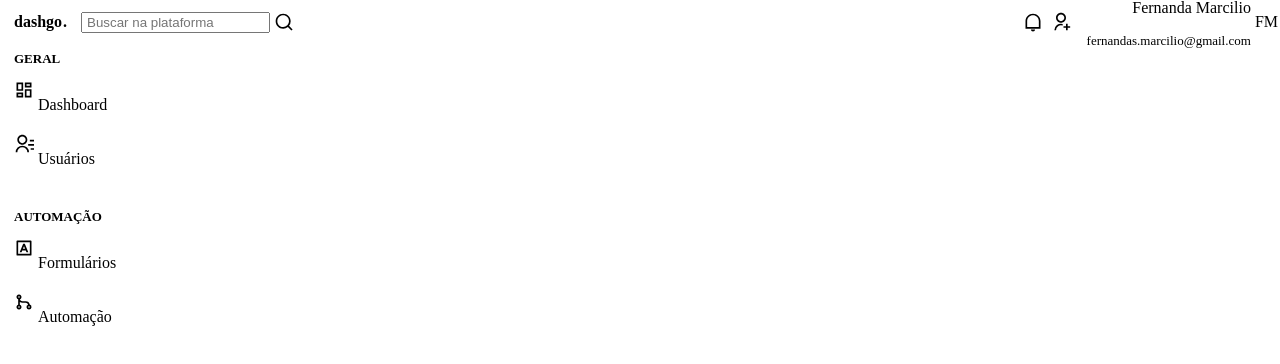
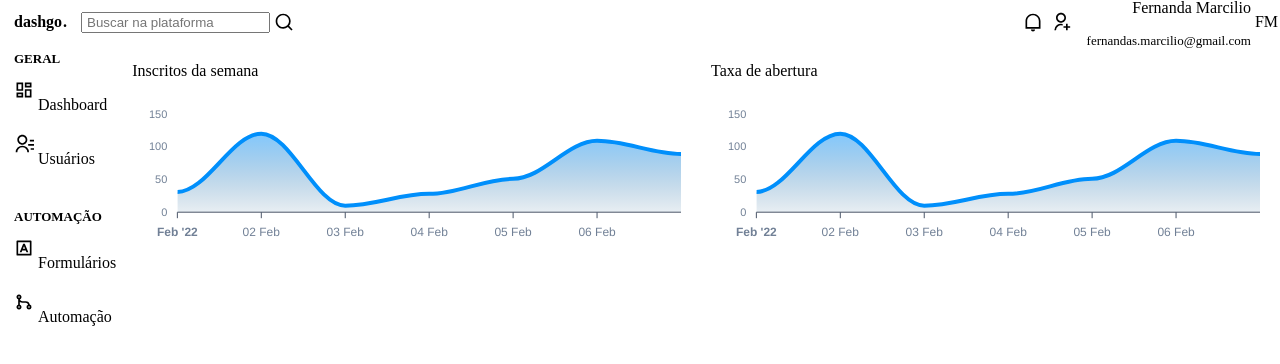
Before and after one commit to fernandasmarcilio/dashgo, a Next.js app: page /dashboard in a window 1280 px wide. Shown: the top 364 px of the page. Built offline with nearby package versions, Linux system fonts and the light colour scheme.

Commit message:
Dashboard page created

```diff
--- a/package.json
+++ b/package.json
@@ -12,9 +12,11 @@
     "@chakra-ui/react": "^1.8.1",
     "@emotion/react": "^11.7.1",
     "@emotion/styled": "^11.6.0",
+    "apexcharts": "^3.33.0",
     "framer-motion": "^6.2.3",
     "next": "12.0.10",
     "react": "17.0.2",
+    "react-apexcharts": "^1.3.9",
     "react-dom": "17.0.2",
     "react-icons": "^4.3.1"
   },
--- a/src/pages/dashboard.tsx
+++ b/src/pages/dashboard.tsx
@@ -1,7 +1,67 @@
-import { Flex } from "@chakra-ui/react"
+import dynamic from 'next/dynamic'
+import { Box, Flex, SimpleGrid, Text, theme } from "@chakra-ui/react"
+import { ApexOptions } from 'apexcharts';
 
 import { Header } from "../components/Header"
 import { Sidebar } from "../components/Sidebar"
+
+// Apexcharts so funciona com o DOM carregado, ele depende do window.
+// Então utiliza-se o dynamic para carregar o Apexcharts pelo lado do Browser
+const Chart = dynamic(() => import('react-apexcharts'), {
+  ssr: false,
+})
+
+const options: ApexOptions = {
+  chart: {
+    toolbar: {
+      show: false,
+    },
+    zoom: {
+      enabled: false,
+    },
+    foreColor: theme.colors.gray[500],
+  },
+  grid: {
+    show: false,
+  },
+  dataLabels: {
+    enabled: false,
+  },
+  tooltip: {
+    enabled: false,
+  },
+  xaxis: {
+    type: 'datetime',
+    axisBorder: {
+      color: theme.colors.gray[600],
+    },
+    axisTicks: {
+      color: theme.colors.gray[600],
+    },
+    categories: [
+      '2022-02-01T00:00:00.000Z',
+      '2022-02-02T00:00:00.000Z',
+      '2022-02-03T00:00:00.000Z',
+      '2022-02-04T00:00:00.000Z',
+      '2022-02-05T00:00:00.000Z',
+      '2022-02-06T00:00:00.000Z',
+      '2022-02-07T00:00:00.000Z',
+    ]
+  },
+  fill: {
+    opacity: 0.3,
+    type: 'gradient',
+    gradient: {
+      shade: 'dark',
+      opacityFrom: 0.7,
+      opacityTo: 0.3,
+    }
+  }
+}
+
+const series = [
+  { name: 'series1', data: [31, 120, 10, 28, 51, 109, 89]}
+]
 
 export default function Dashboard() {
   return (
@@ -10,7 +70,31 @@ export default function Dashboard() {
 
       <Flex w="100%" my="6" maxWidth={1480} mx="auto" px="6">
         <Sidebar />
+
+        <SimpleGrid flex="1" gap="4" minChildWidth={320} align="flex-start">
+          <Box p="8" bg="gray.800" borderRadius="8" pb="4">
+            <Text fontSize="lg" mb="4">Inscritos da semana</Text>
+            <Chart
+              type="area"
+              height={160}
+              options={options}
+              series={series}
+            />
+          </Box>
+
+          <Box p="8" bg="gray.800" borderRadius="8" pb="4">
+            <Text fontSize="lg" mb="4">Taxa de abertura</Text>
+            <Chart
+              type="area"
+              height={160}
+              options={options}
+              series={series}
+            />
+          </Box>
+        </SimpleGrid>
+
       </Flex>
+
     </Flex>
   )
 }
```
Also changed, not shown: 1 other file (tests, documents, lock files or other folders).
